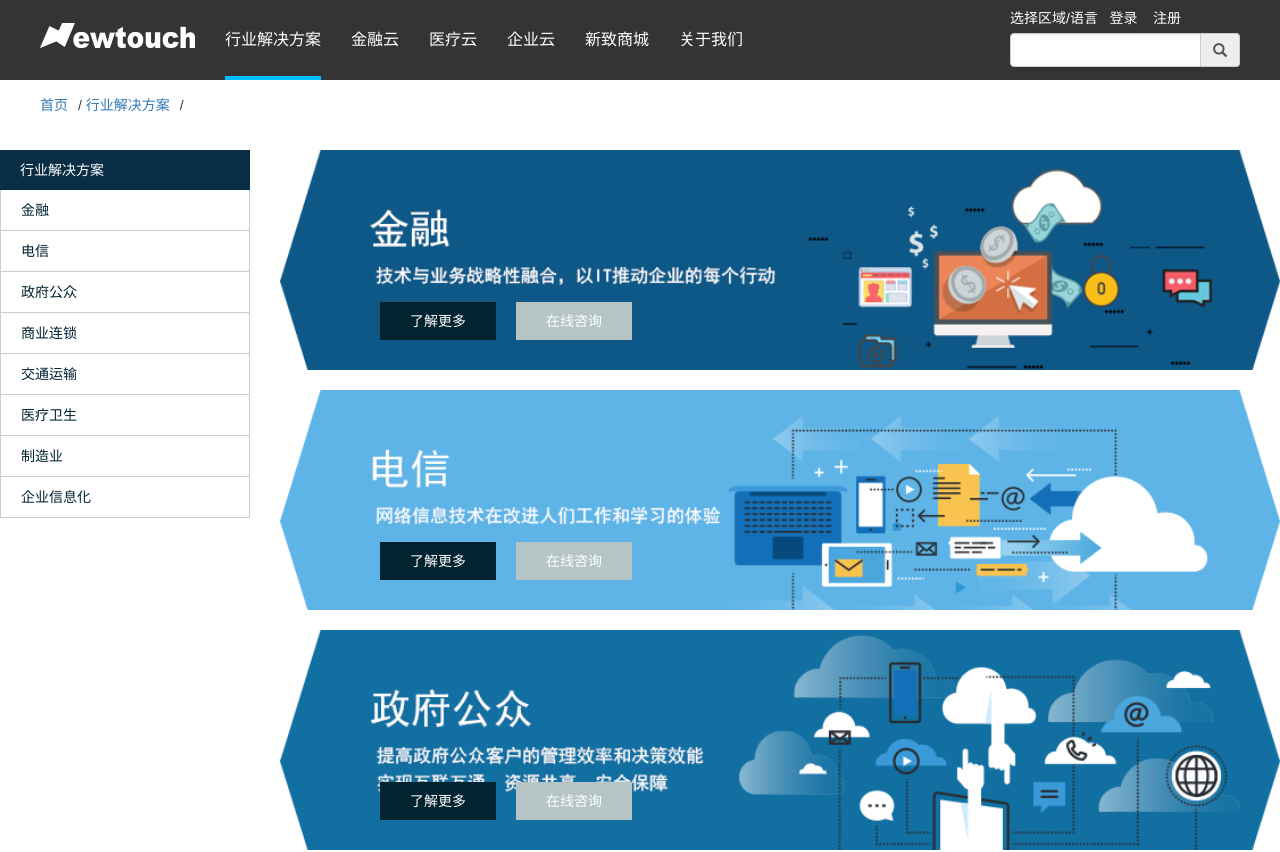
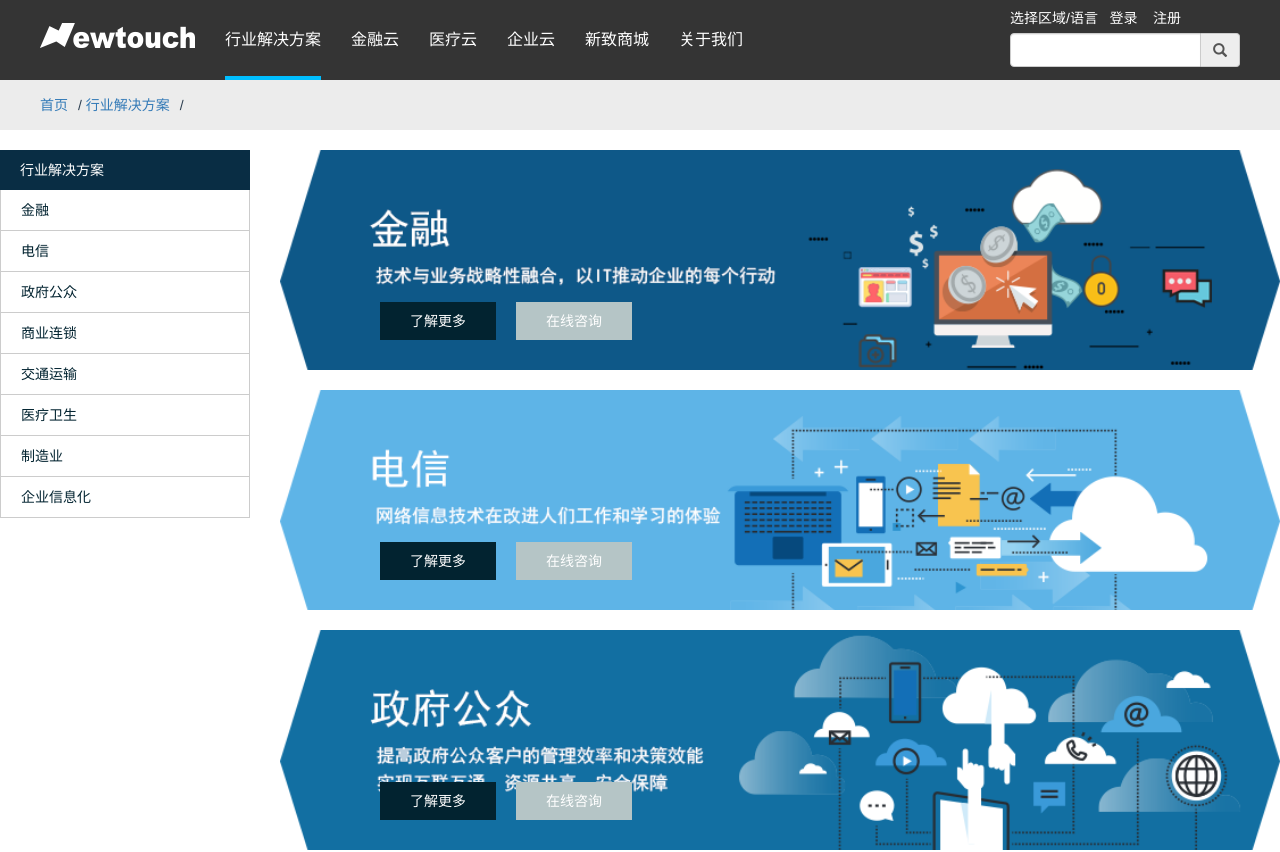
Before and after one commit to raoenhui/vue-newtouch-website, a Vue app: page /#/program in a window 1280 px wide. Shown: the top 852 px of the page. Built offline with nearby package versions, Linux system fonts and the light colour scheme.

Commit message:
add fontsome

```diff
--- a/package.json
+++ b/package.json
@@ -10,7 +10,7 @@
     "build": "node build/build.js",
     "server": "node build/prod-server.js",
     "prod": "node build/prod-server.js",
-    "preprod": "npm run build" ,
+    "preprod": "npm run build",
     "unit": "cross-env BABEL_ENV=test karma start test/unit/karma.conf.js --single-run",
     "e2e": "node test/e2e/runner.js",
     "test": "npm run unit && npm run e2e"
@@ -42,6 +42,7 @@
     "express": "^4.14.1",
     "extract-text-webpack-plugin": "^2.0.0",
     "file-loader": "^0.11.1",
+    "font-awesome": "^4.7.0",
     "friendly-errors-webpack-plugin": "^1.1.3",
     "html-webpack-plugin": "^2.28.0",
     "http-proxy-middleware": "^0.17.3",
--- a/src/components/Program.vue
+++ b/src/components/Program.vue
@@ -130,6 +130,7 @@
     width:100%;
     height: 50px;
     line-height: 50px;
+    background: #ececec;
   }
 
   .header-content .page-local{
--- a/src/main.js
+++ b/src/main.js
@@ -7,9 +7,7 @@ import router from './router'
 import $ from 'jquery'
 import 'bootstrap/js/bootstrap.min.js'
 import 'bootstrap/css/bootstrap.min.css'
-// import 'bootstrap/dist/css/bootstrap.css'
-// import 'bootstrap/dist/js/bootstrap.min.js'
-
+import "font-awesome/css/font-awesome.css";
 Vue.config.productionTip = false
 // Vue.component('Crumbs', {
 //   // props: ['data'],
```
